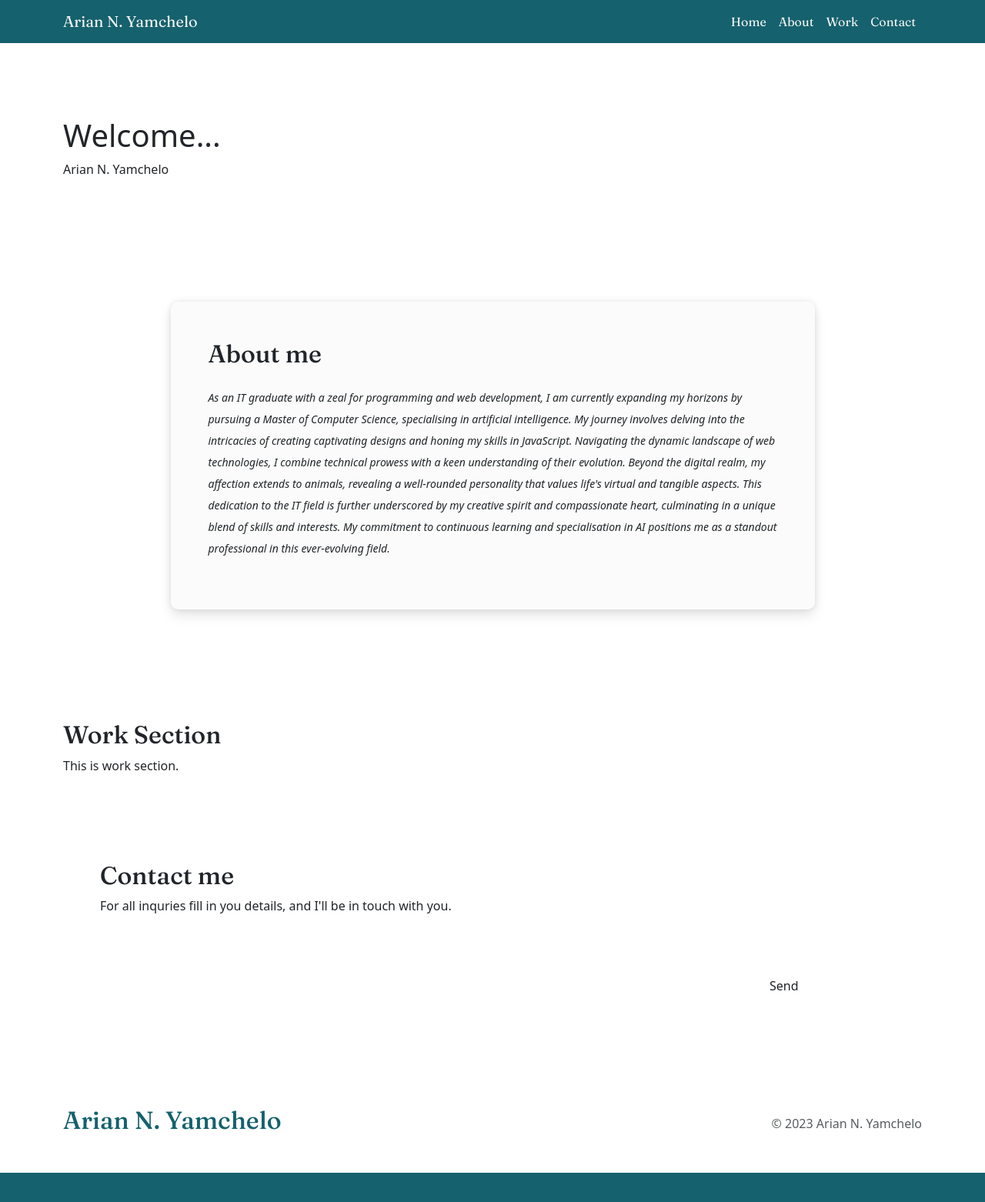
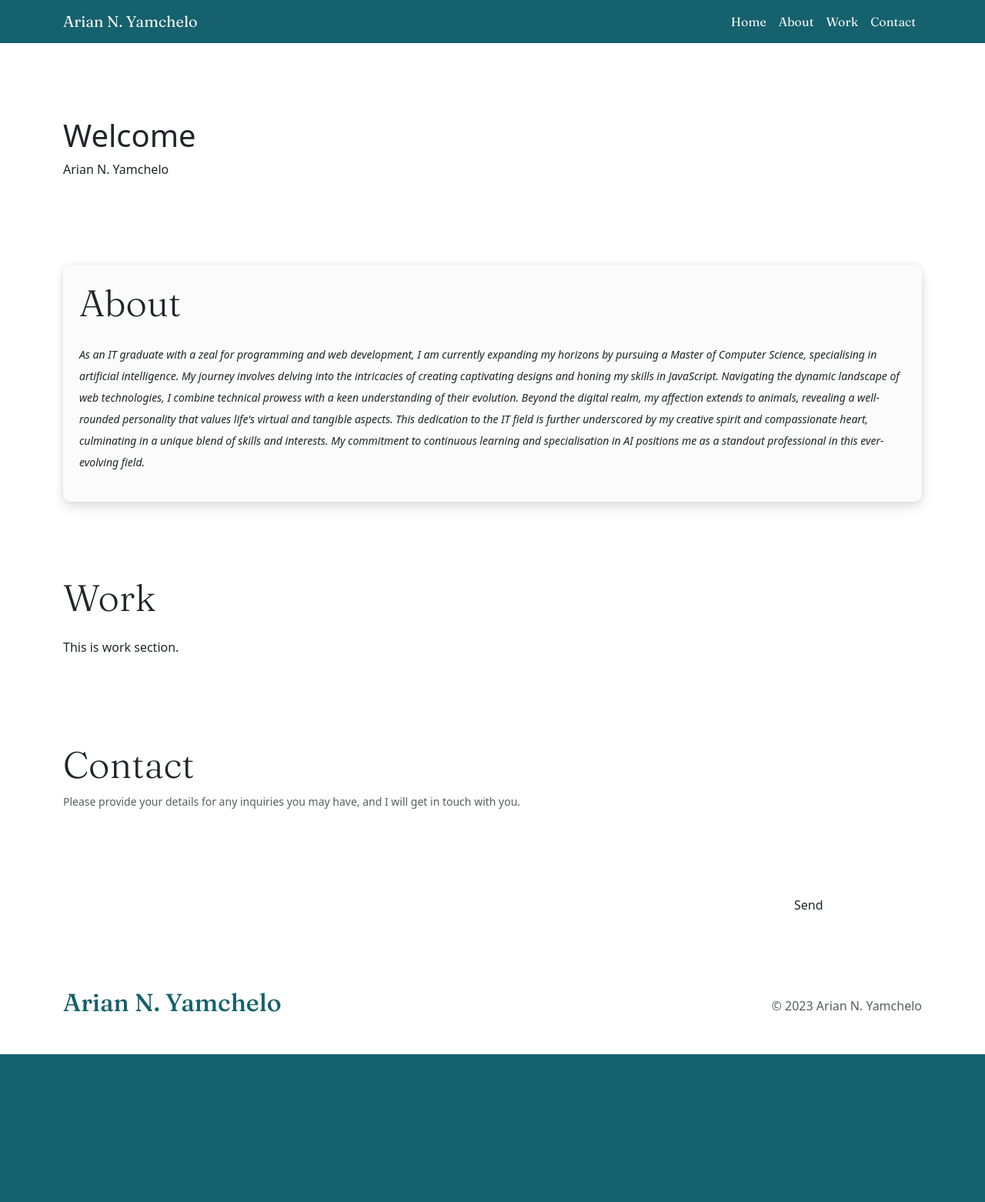
Before and after one commit to ary-na/ap, a website built with Parcel: page src/index.html in a window 1280 px wide. Shown: the whole page at 77% size. After the commit the page ends 1418 px from the top, so only its background shows below. Built offline with nearby package versions, Linux system fonts and the light colour scheme; what @shoelace-style/shoelace would draw is missing.

Commit message:
Update and optimise the code.

```diff
--- a/src/index.html
+++ b/src/index.html
@@ -35,15 +35,16 @@
 </header>
 
 <main class="container my-5">
+
     <section class="py-5">
-        <h1>Welcome...</h1>
+        <h1 class="display-1 fs-1">Welcome</h1>
         <p>Arian N. Yamchelo</p>
     </section>
 
     <article id="about" class="py-5">
-        <div class="glass-container p-5 m-5 w-75 mx-auto">
+        <div class="glass-container">
             <header>
-                <h2 class="mb-4">About me</h2>
+                <h2 class="mb-4 display-5">About</h2>
             </header>
             <section class="typewriter-text fst-italic small lh-lg" id="typewriter-section">
                 <p>As an IT graduate with a zeal for programming and web development, I am currently expanding my
@@ -60,14 +61,15 @@
     </article>
 
     <section id="work" class="py-5">
-        <h2>Work Section</h2>
+        <h2 class="mb-4 display-5">Work</h2>
         <p>This is work section.</p>
     </section>
 
-    <section id="contact" class="px-md-5 py-5">
-        <h2>Contact me</h2>
-        <p>For all inquries fill in you details, and I'll be in touch with you.</p>
+    <section id="contact" class="py-5">
+        <h2 class="mb-2 display-5">Contact</h2>
+        <p class="mb-5 text-muted small">Please provide your details for any inquiries you may have, and I will get in touch with you.</p>
         <form class="row g-2 gx-4">
+
             <div class="col-md-6">
                 <sl-input name="name" id="name" label="Name" placeholder="Enter your name..."></sl-input>
                 <span class="error-message small text-danger" id="nameError">Name error placeholder.</span>
@@ -80,27 +82,23 @@
                 <sl-textarea name="message" id="message" class="col-12" label="Message" placeholder="Enter your message..."></sl-textarea>
                 <span class="error-message small text-danger" id="messageError">Message error placeholder.</span>
             </div>
-            <sl-button class="col-md-2 ms-auto" type="submit" variant="primary">Send</sl-button>
+            <sl-button class="col-md-2 ms-auto submit-btn" type="submit" variant="primary">Send</sl-button>
+
         </form>
-
     </section>
 
 </main>
 
-<footer class="container my-5">
-    <div class="d-flex gap-4 flex-column flex-md-row justify-content-between align-items-center py-5">
-        <a class="text-decoration-none" href="#"><h2 class="mb-0">Arian N. Yamchelo</h2></a>
+<footer class="container mb-5">
+    <div class="d-flex gap-4 flex-column flex-md-row justify-content-between align-items-center pb-5">
+        <a class="text-decoration-none align-self-md-end" href="#"><h2 class="mb-0">Arian N. Yamchelo</h2></a>
         <div class="d-flex flex-column gap-2">
             <div class="text-center text-md-end">
-                <sl-icon-button name="github" label="GitHub" href="https://github.com/ary-na"
-                                target="_blank"></sl-icon-button>
-                <sl-icon-button name="linkedin" label="LinkedIn"
-                                href="https://www.linkedin.com/in/arian-najafi-yamchelo"
-                                target="_blank"></sl-icon-button>
-                <sl-icon-button name="twitter-x" label="X" href="https://twitter.com/ArianNYamchelo"
-                                target="_blank"></sl-icon-button>
+                <sl-icon-button name="github" label="GitHub" href="https://github.com/ary-na" target="_blank"></sl-icon-button>
+                <sl-icon-button name="linkedin" label="LinkedIn" href="https://www.linkedin.com/in/arian-najafi-yamchelo" target="_blank"></sl-icon-button>
+                <sl-icon-button name="twitter-x" label="X" href="https://twitter.com/ArianNYamchelo" target="_blank"></sl-icon-button>
             </div>
-            <p class="mb-0 text-muted">&copy; 2023 Arian N. Yamchelo</p>
+            <p class="mb-0 text-muted">&copy; <span id="year"></span> Arian N. Yamchelo</p>
         </div>
     </div>
 </footer>
--- a/src/index.js
+++ b/src/index.js
@@ -19,8 +19,9 @@ import 'bootstrap/dist/js/bootstrap.bundle.min.js'
 // Import project's JS files.
 import './js/animations/aboutMe.js'
 import './js/forms/contactHandler.js'
+import './js/utilities/getCurrentYear.js'
 import './js/utilities/loadBaseUrl.js'
-import './js/validators/contactFormValidator.js'
+import './js/validators/contactValidator.js'
 
 // Import styles.
 import './scss/main.scss'
--- a/src/js/forms/contactHandler.js
+++ b/src/js/forms/contactHandler.js
@@ -1,15 +1,41 @@
 import Contact from "../api/Contact";
-import {validateForm} from "../validators/contactFormValidator";
+import {validateForm} from "../validators/contactValidator";
 
 document.querySelector('form').addEventListener('submit', async e => {
     e.preventDefault()
+    const submitBtn = document.querySelector('.submit-btn')
+    submitBtn.setAttribute('loading', '')
     let isFormValid = await validateForm()
     if (isFormValid) {
         const formData = new FormData(e.target);
         try {
             await Contact.postContact(formData)
+            await createDialog('success', 'done')
         } catch (err) {
             console.log('Error posting contact:', err)
+            await createDialog('success', 'done')
         }
     }
+    submitBtn.removeAttribute('loading')
 })
+
+let createDialog = async (label, content) => {
+    const dialogEl = document.createElement('sl-dialog');
+    dialogEl.setAttribute('label', label);
+
+    // Create dialog content
+    const contentEl = document.createElement('p')
+    contentEl.innerHTML = content
+    dialogEl.appendChild(contentEl)
+
+    // Append dialog to the body
+    await document.body.appendChild(dialogEl);
+
+    // Show the dialog
+    dialogEl.show();
+
+    // Delete dialog after hide.
+    dialogEl.addEventListener('sl-after-hide', () => {
+        dialogEl.remove()
+    })
+}
```
Also changed, not shown: src/js/animations/aboutMe.js (+16 -0 lines), src/js/validators/contactValidator.js (renamed from src/js/validators/contactFormValidator.js).
